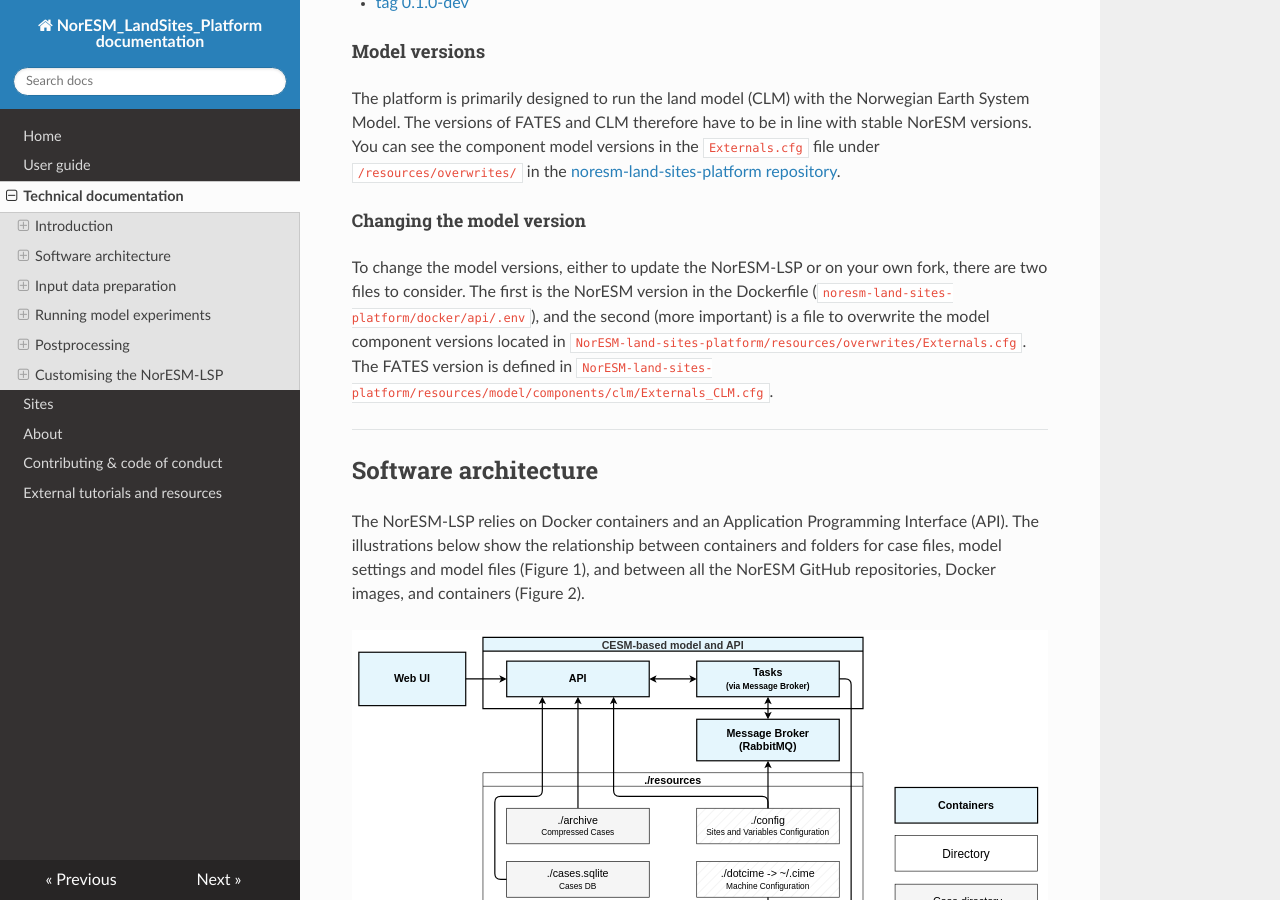
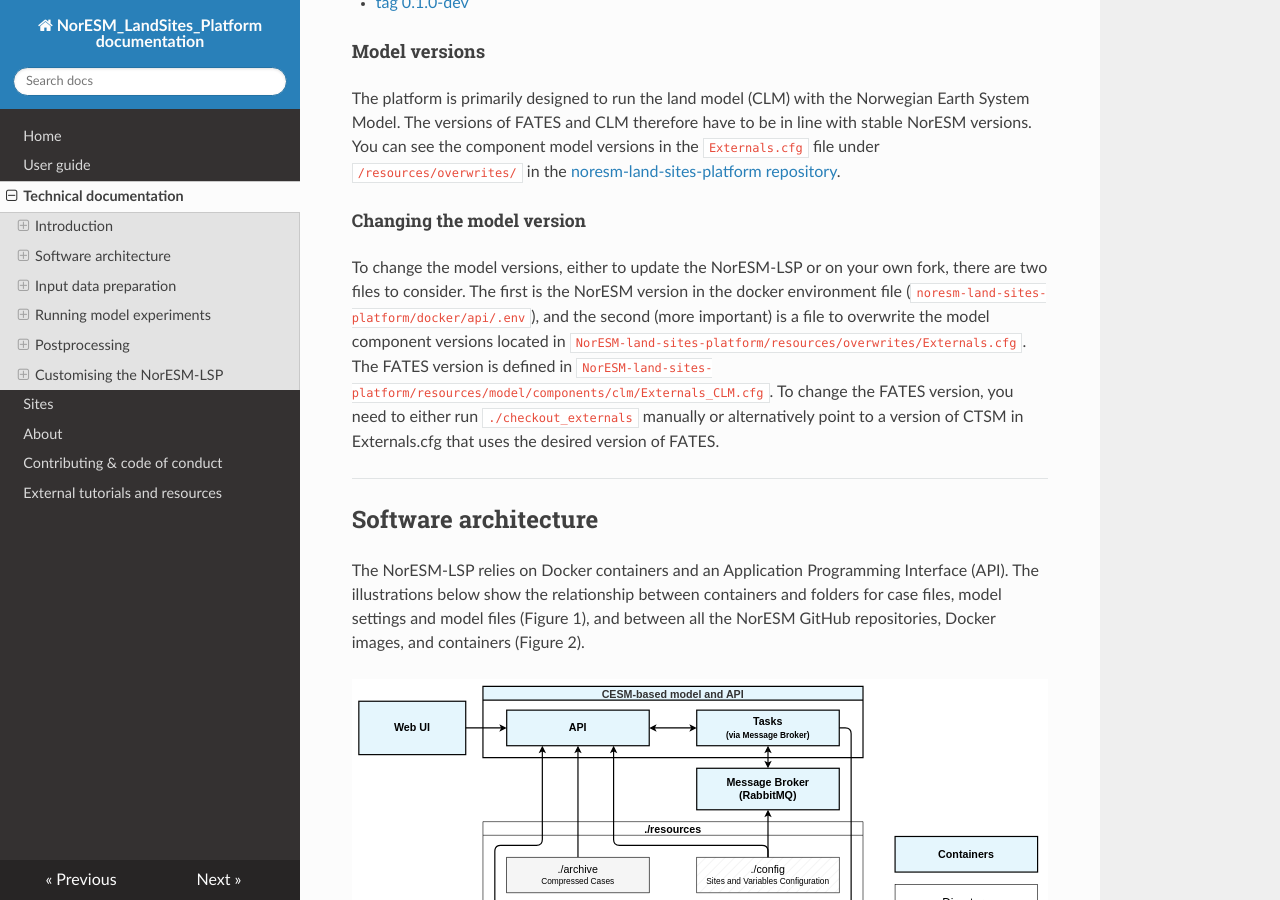
Before and after one commit to NorESMhub/noresm-land-sites-platform, an MkDocs documentation site: the page built from docs/documentation.md, in a window 1280 px wide and 900 px high, scrolled down 3978 px. Built offline with MkDocs 1.6.1, drawn with Linux system fonts in a browser that asks for light colours; nearby versions of some CDN libraries.

Commit message:
Update documentation.md

```diff
--- a/docs/documentation.md
+++ b/docs/documentation.md
@@ -89,7 +89,7 @@ Platform versions follow standard numbering, and releases below 1 should be cons
 The platform is primarily designed to run the land model (CLM) with the Norwegian Earth System Model. The versions of FATES and CLM therefore have to be in line with stable NorESM versions. You can see the component model versions in the `Externals.cfg` file under `/resources/overwrites/` in the [noresm-land-sites-platform repository](https://github.com/NorESMhub/noresm-land-sites-platform/tree/main/resources/overwrites).
 
 ##### Changing the model version
-To change the model versions, either to update the NorESM-LSP or on your own fork, there are two files to consider. The first is the NorESM version in the Dockerfile (`noresm-land-sites-platform/docker/api/.env`), and the second (more important) is a file to overwrite the model component versions located in `NorESM-land-sites-platform/resources/overwrites/Externals.cfg`. The FATES version is defined in `NorESM-land-sites-platform/resources/model/components/clm/Externals_CLM.cfg`.
+To change the model versions, either to update the NorESM-LSP or on your own fork, there are two files to consider. The first is the NorESM version in the docker environment file (`noresm-land-sites-platform/docker/api/.env`), and the second (more important) is a file to overwrite the model component versions located in `NorESM-land-sites-platform/resources/overwrites/Externals.cfg`. The FATES version is defined in `NorESM-land-sites-platform/resources/model/components/clm/Externals_CLM.cfg`. To change the FATES version, you need to either run `./checkout_externals` manually or alternatively point to a version of CTSM in Externals.cfg that uses the desired version of FATES.
 
 *****************************
 
```
